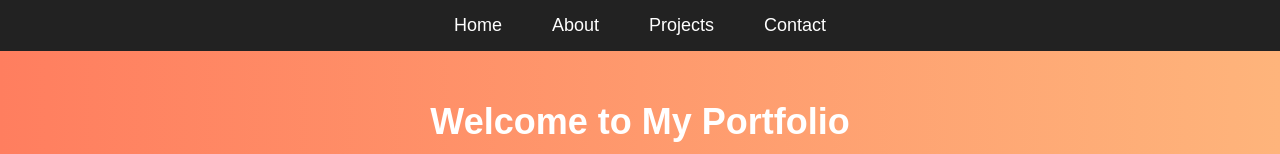
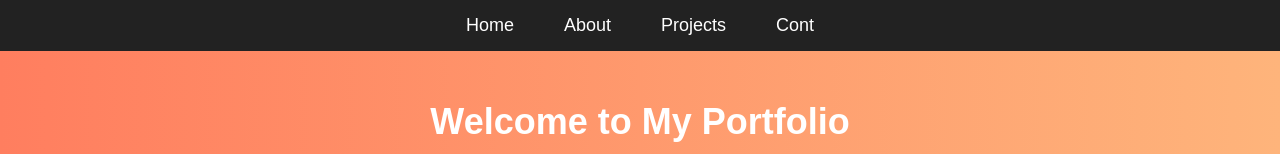
Before and after one commit to HelenaJR15/Trial2, a plain HTML site: page index.html in a window 1280 px wide. Shown: the top 154 px of the page. Drawn offline with Linux system fonts and the light colour scheme.

Commit message:
Update index.html

```diff
--- a/index.html
+++ b/index.html
@@ -13,7 +13,7 @@
                 <li><a href="#">Home</a></li>
                 <li><a href="#">About</a></li>
                 <li><a href="#">Projects</a></li>
-                <li><a href="#">Contact</a></li>
+                <li><a href="#">Cont</a></li>
             </ul>
         </nav>
     </header>
```
